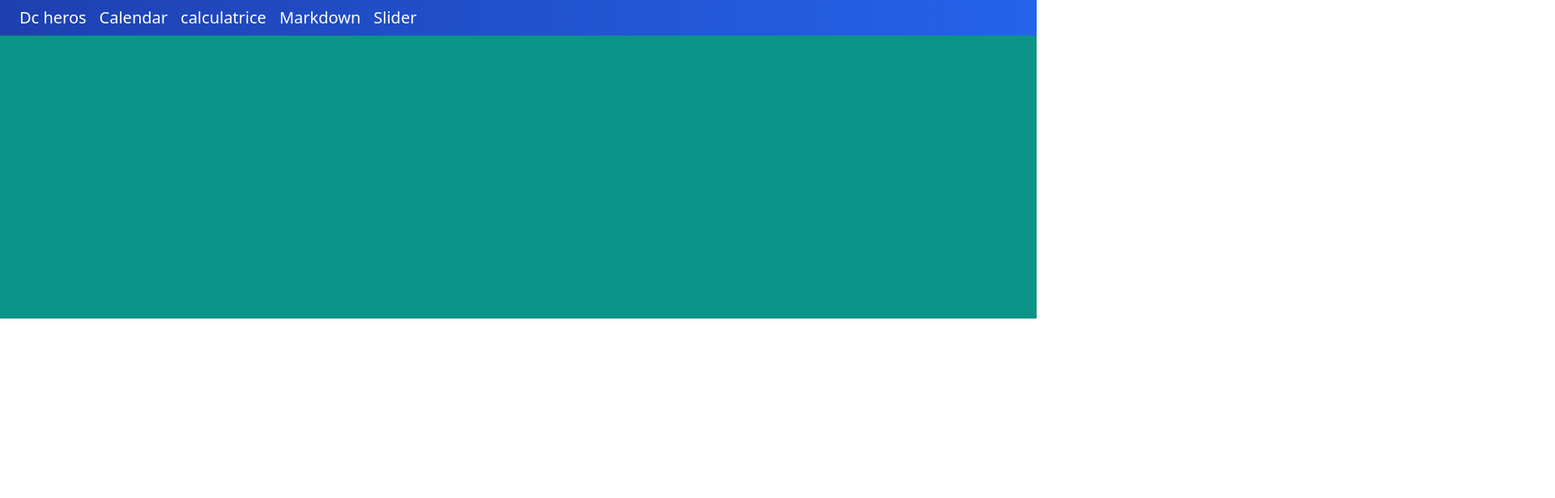
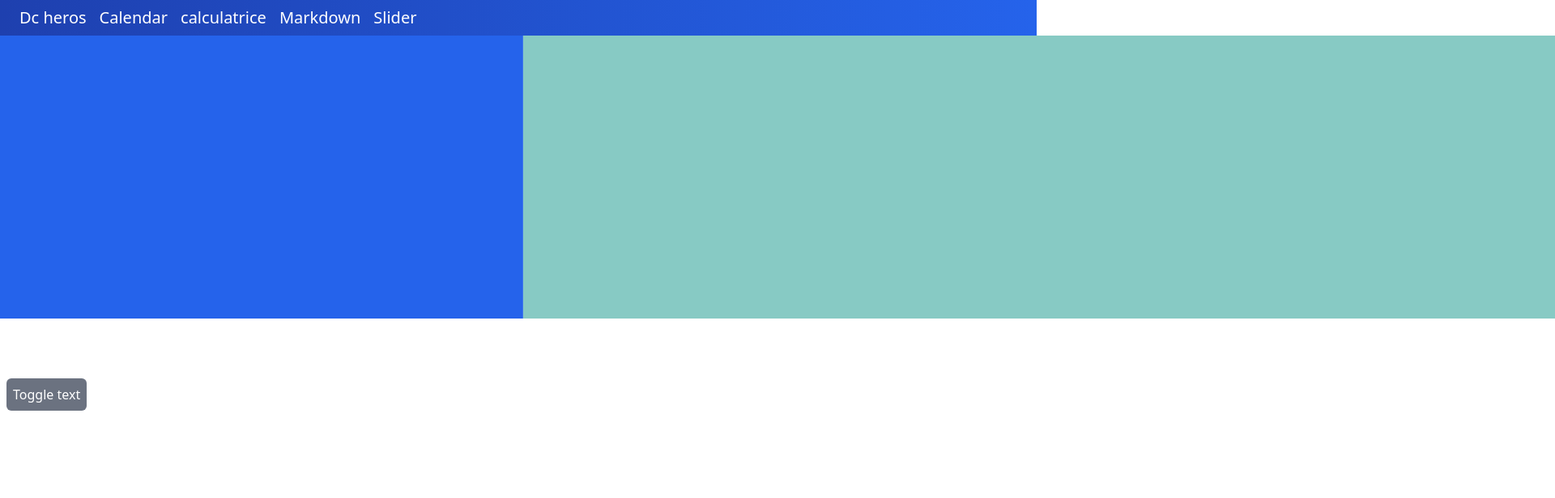
Before and after one commit to b3rking/vue3, a Vue app: page /slider in a window 1280 px wide. Shown: the top 616 px of the page at 81% size, 1920 px wide, since content can reach past the window. Built offline with nearby package versions, Linux system fonts and the light colour scheme.

Commit message:
feat: add a transition builtin component

```diff
--- a/src/pages/SliderApp.vue
+++ b/src/pages/SliderApp.vue
@@ -1,6 +1,6 @@
 <template>
-    <div class="flex flex-wrap w-full">
-        <div class="w-full" v-for="(slider, index) in sliders" :key="slider">
+    <div class="flex flex-wrap w-full relative">
+        <div class="absolute w-full" v-for="(slider, index) in sliders" :key="slider">
             <transition name="fade">
                 <div
                     v-if="currentSlide == index"
@@ -9,7 +9,7 @@
                 ></div>
             </transition>
         </div>
-        <div class="my-10">
+        <div class="absolute my-10 top-96">
             <transition name="fade">
                 <h1 class="text-center" v-if="isTitleShowing">Slider</h1>
             </transition>
@@ -42,7 +42,7 @@ export default {
             this.currentSlide == 3
                 ? (this.currentSlide = 0)
                 : this.currentSlide++;
-        }, 1000);
+        }, 3000);
     },
     beforeUnmount() {
         clearInterval(this.interval);
@@ -52,11 +52,16 @@ export default {
 <style>
 .fade-enter-active,
 .fade-leave-active {
-    transition: opacity 0.5s ease;
+    transition: all 3s ease-in;
 }
 
-.fade-enter-from,
+.fade-enter-from {
+    opacity: 1;
+    transform: translateX(-100%);
+}
+
 .fade-leave-to {
     opacity: 0;
+    transform: translateX(100%);
 }
 </style>
```
